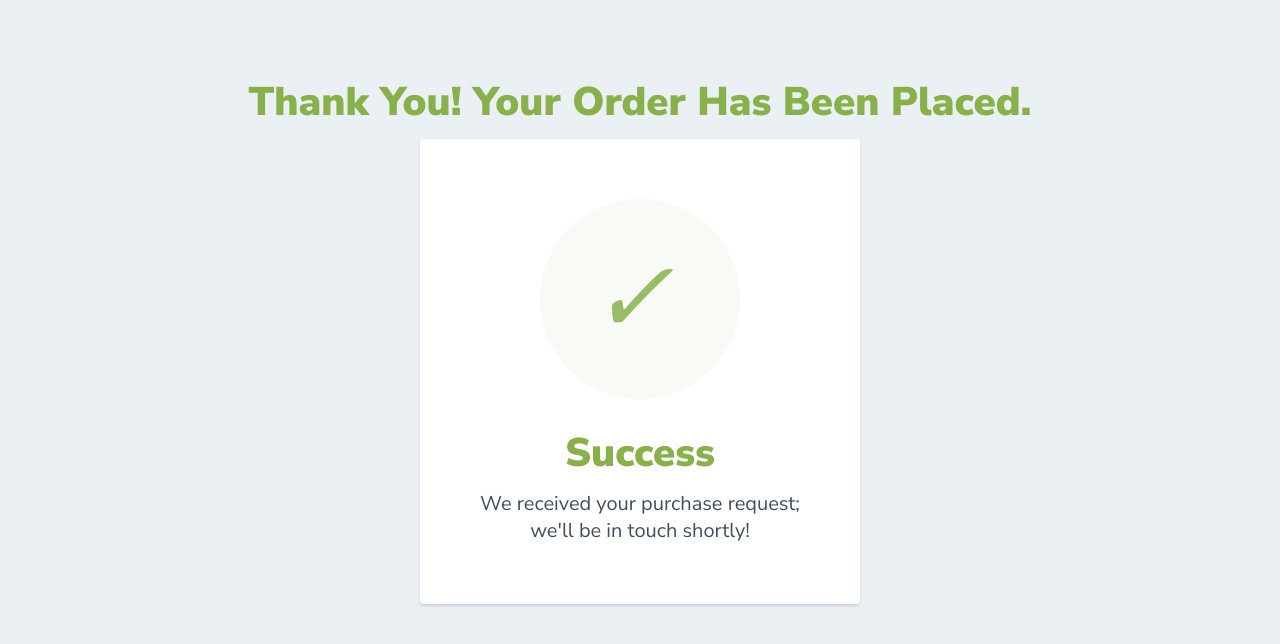
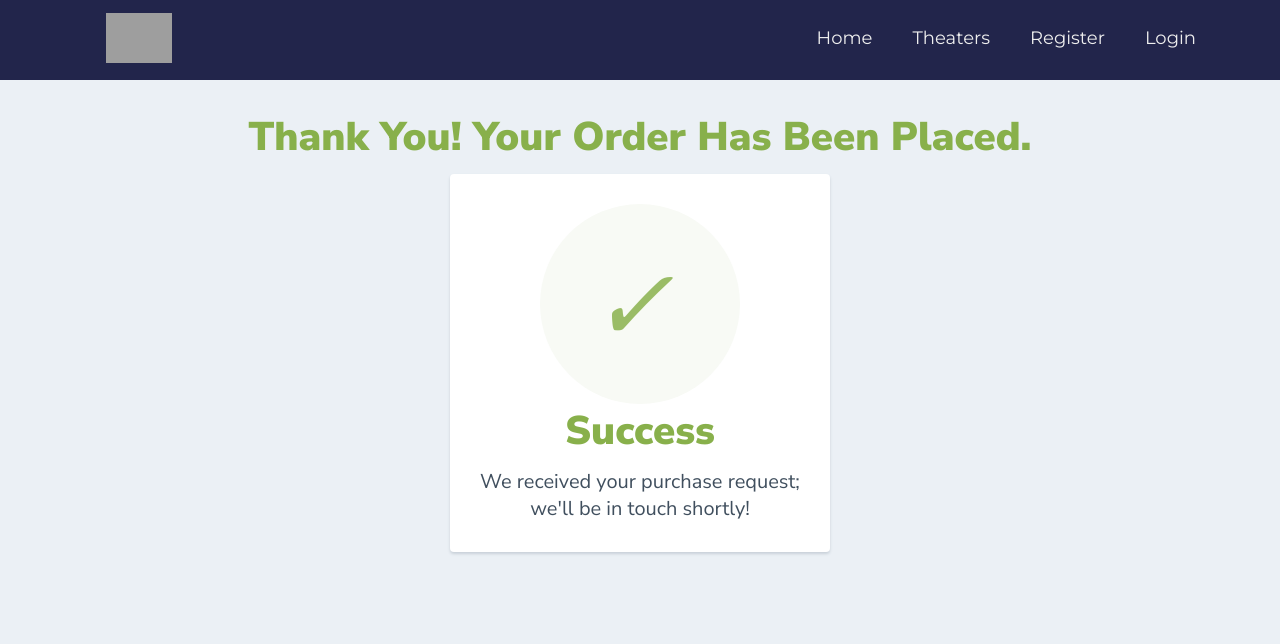
Before and after one commit to PremKaneriya/Movie-Booking, a plain HTML site: page userSide/endOfProject.html in a window 1280 px wide. Drawn offline with Linux system fonts and the light colour scheme; grey boxes are pictures that could not be loaded.

Commit message:
Finally Project Over

```diff
--- a/userSide/endOfProject.html
+++ b/userSide/endOfProject.html
@@ -6,11 +6,27 @@
     <meta name="viewport" content="width=device-width, initial-scale=1.0">
     <title>Document</title>
     <link href="https://fonts.googleapis.com/css?family=Nunito+Sans:400,400i,700,900&display=swap" rel="stylesheet">
-
+    <link rel="stylesheet" href="/css/localStyle.css">
 </head>
 
 <body>
-    <h1>Thank You! Your Order Has Been Placed.</h1>
+
+    <nav class="navbar">
+        <div class="container">
+            <div class="logoNav">
+                <img src="https://www.peacocktv.com/dam/commerce/assets/_devices/Appletv.png?downsize=1200:*&output-format=webp&output-quality=70"
+                    alt="Movie Booking Logo">
+            </div>
+            <ul class="menu">
+                <li><a href="/index.html">Home</a></li>
+                <li><a href="#">Theaters</a></li>
+                <li><a href="/register.html">Register</a></li>
+                <li><a href="/login.html">Login</a></li>
+            </ul>
+        </div>
+    </nav>
+
+    <h1 id="success">Thank You! Your Order Has Been Placed.</h1>
 
     <div class="card">
         <div style="border-radius:200px; height:200px; width:200px; background: #F8FAF5; margin:0 auto;">
@@ -23,8 +39,11 @@
 <style>
     body {
         text-align: center;
-        padding: 40px 0;
         background: #EBF0F5;
+    }
+
+    #success {
+        margin-top: 30px;
     }
 
     h1 {
@@ -51,7 +70,7 @@
 
     .card {
         background: white;
-        padding: 60px;
+        padding: 30px;
         border-radius: 4px;
         box-shadow: 0 2px 3px #C8D0D8;
         display: inline-block;
```
Also changed, not shown: admin/registerAdmin.html (+3 -0 lines), index.html (+1 -1 lines), userSide/seat.html (+1 -0 lines), userSide/theatre.html (added, +32 -0 lines).
